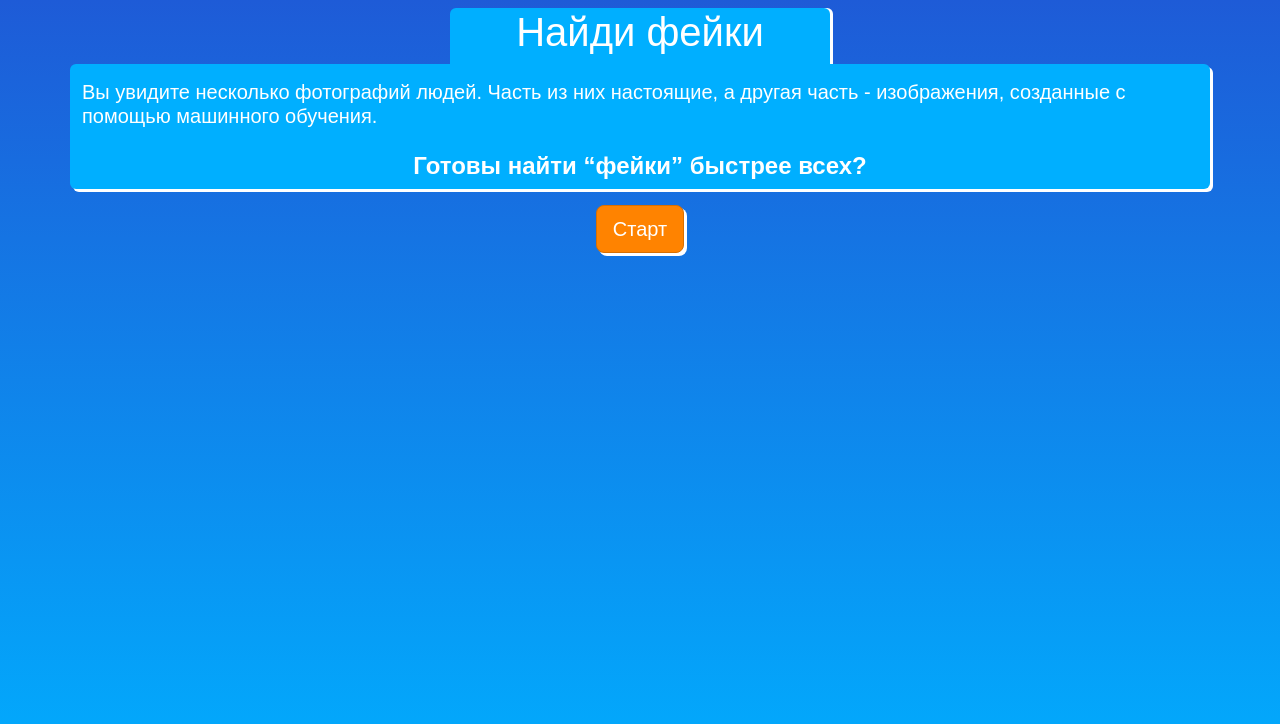
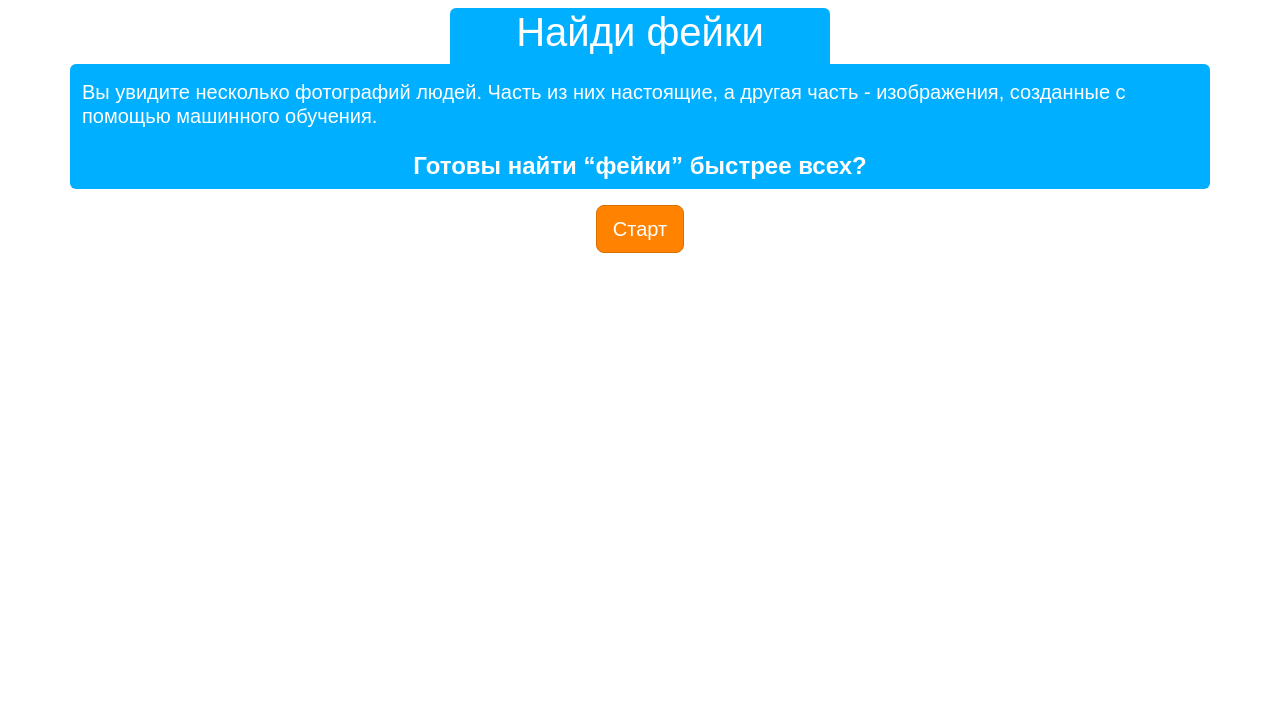
Before and after one commit to Mir-Platform/find-the-fake, a React app: page / in a window 1280 px wide. Shown: the top 724 px of the page. Built offline with nearby package versions, Linux system fonts and the light colour scheme; the HTML template or start-up script is replaced by a standard one.

Commit message:
Add features

```diff
--- a/src/index.scss
+++ b/src/index.scss
@@ -6,14 +6,14 @@ $blue: #1e5bd7;
 $lightBlue: #00afff;
 
 body {
-  background: linear-gradient($blue, $lightBlue) fixed;
   color: $textColor;
-  font-family: 'Gotham', Arial, sans-serif;
+  font-family: "Gotham", Arial, sans-serif;
 }
 
 .header {
   background-color: $lightBlue;
-  box-shadow: 3px 0 0.5px $textColor;
+  box-shadow: 3px 3px 0.5px $textColor;
+  z-index: -1;
 }
 
 .message {
```
Also changed, not shown: 3 other files (tests, documents, lock files or other folders).
